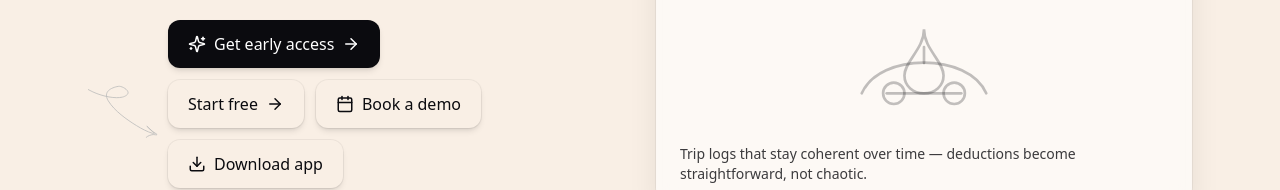
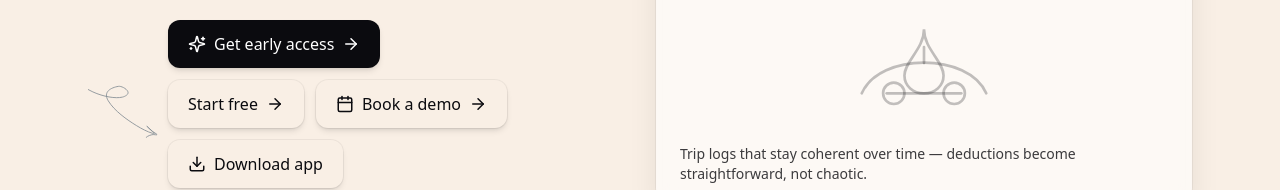
Before and after one commit to Alexd-y/receiptone-landing, a Next.js app: page / in a window 1280 px wide. Shown: the part 497-687 px from the top of the page. Built offline with nearby package versions, Linux system fonts and the light colour scheme; no server answers.

Commit message:
Move loop arrow to left side pointing to Get early access button

```diff
--- a/components/CTAButtons.tsx
+++ b/components/CTAButtons.tsx
@@ -8,6 +8,7 @@ type Props = {
 };
 
 // Компонент стрелки с петлей (точный SVG путь из дизайна, указывает на кнопку "Get early access")
+// Стрелка без фона, сливается с фоном страницы
 function LoopArrow() {
   return (
     <motion.div
@@ -15,6 +16,7 @@ function LoopArrow() {
       initial={{ opacity: 0 }}
       animate={{ opacity: 1 }}
       transition={{ delay: 0.5, duration: 0.5 }}
+      style={{ background: "transparent" }}
     >
       <svg
         width="214"
@@ -22,8 +24,7 @@ function LoopArrow() {
         viewBox="0 0 214 170"
         fill="none"
         xmlns="http://www.w3.org/2000/svg"
-        className="opacity-50"
-        style={{ transform: "scale(0.4)" }}
+        style={{ transform: "scale(0.4)", background: "transparent" }}
       >
         <motion.path
           d="M1.00086 1.0002C5 47.5 90.9121 76.0476 125.491 67.7791C130.884 66.4897 143.009 61.3843 138.817 53.2959C135.138 46.1976 122.209 39.6256 115.289 40.8747C97.278 44.126 76.2063 54.1059 90.1515 77.0838C105.333 102.098 136.601 124.212 161.168 139.266C173.085 146.568 187.88 154.495 200.975 158.366C209.667 160.937 203.071 156.485 198.794 152.327C192.711 146.413 178.665 132.758 192.132 145.85C197.605 151.17 204.311 156.241 210.401 159.8C216.911 163.605 203.761 161.216 202.01 161.442C196.491 162.154 188.757 164.463 185.007 168.321"
@@ -47,7 +48,7 @@ function LoopArrow() {
 export default function CTAButtons({ onPrimaryClick }: Props) {
   return (
     <div className="relative flex flex-wrap gap-3 items-center pl-8 lg:pl-20">
-      {/* Loop Arrow - слева, указывает на кнопку "Get early access" */}
+      {/* Loop Arrow - слева, указывает на кнопку "Get early access", без фона */}
       <LoopArrow />
 
       {/* Primary Button - Get early access (черная кнопка с белым текстом) */}
@@ -65,7 +66,7 @@ export default function CTAButtons({ onPrimaryClick }: Props) {
         <ArrowRight size={18} />
       </button>
 
-      {/* Secondary Buttons - светлые бежевые кнопки */}
+      {/* Secondary Buttons - светлые бежевые кнопки в один ряд */}
       <div className="flex flex-wrap gap-3">
         {/* Start free - светлая бежевая кнопка с темным текстом, стрелка справа */}
         <a
@@ -76,13 +77,14 @@ export default function CTAButtons({ onPrimaryClick }: Props) {
           <ArrowRight size={18} />
         </a>
 
-        {/* Book a demo - светлая бежевая кнопка с темным текстом, календарь слева */}
+        {/* Book a demo - светлая бежевая кнопка с темным текстом, календарь слева и стрелка справа */}
         <a
           href="#lead"
           className="relative z-10 inline-flex items-center justify-center gap-2 rounded-xl bg-sand-100 px-5 py-3 font-medium text-ink-900 shadow-md ring-1 ring-black/5 transition-all hover:shadow-lg dark:bg-white/10 dark:text-white dark:ring-white/10"
         >
           <Calendar size={18} />
           <span className="whitespace-nowrap">Book a demo</span>
+          <ArrowRight size={18} />
         </a>
 
         {/* Download app - светлая бежевая кнопка с темным текстом, иконка загрузки слева */}
```
